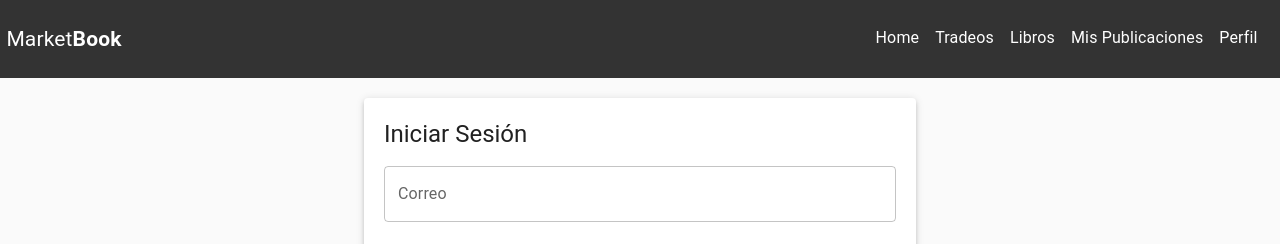
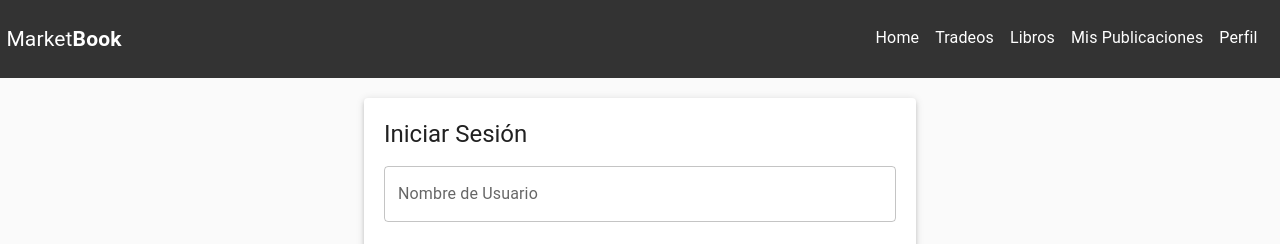
Before and after one commit to Stry12/Proyecto-ICI324, a React (Vite) app in the folder Front End/: page /Logearse in a window 1280 px wide. Shown: the top 244 px of the page. Built offline with nearby package versions, Linux system fonts and the light colour scheme.

Commit message:
edite frontend
creación del login para ingresarlo en el nuevo frontend

agregar el registro y login, tendremos problemas con la conexión debido a la diferencia de puertos, si lo ocupa editalo y tengs cuidado con el cambio de las rutas

```diff
--- a/Front End/src/components/Logearse.jsx
+++ b/Front End/src/components/Logearse.jsx
@@ -1,22 +1,52 @@
+// Importa useState para manejar el estado del mensaje de error
 import React, { useState } from 'react';
 import { Button, Container, Paper, TextField, Typography } from '@mui/material';
-import { Link } from 'react-router-dom'; // Asegúrate de importar Link desde react-router-dom
+import { Link } from 'react-router-dom';
 
 function LoginForm() {
   const [formData, setFormData] = useState({
-    email: '',
+    NombreDeUsuario: '',
     password: '',
   });
+
+  // Nuevo estado para manejar mensajes de error
+  const [error, setError] = useState('');
 
   const handleChange = (event) => {
     const { name, value } = event.target;
     setFormData({ ...formData, [name]: value });
   };
 
-  const handleSubmit = (event) => {
+  const handleSubmit = async (event) => {
     event.preventDefault();
-    // Aquí puedes realizar acciones como enviar los datos del formulario al servidor para la autenticación.
-    console.log(formData);
+
+    try {
+      const response = await fetch('http://localhost:3000/user/getuser', {
+        method: 'POST',
+        headers: {
+          'Content-Type': 'application/json',
+        },
+        body: JSON.stringify({
+          name: formData.name,
+          password: formData.password,
+        }),
+      });
+
+      if (response.ok) {
+        // La autenticación fue exitosa
+        console.log('Inicio de sesión exitoso');
+        setError(''); // Restablecer el estado de error
+        // Puedes redirigir al usuario a otra página o realizar otras acciones necesarias
+      }
+       else {
+        // La autenticación falló, manejar el mensaje de error
+        const data = await response.json();
+        setError(data.error || 'Error de inicio de sesión');
+      }
+    } catch (error) {
+      console.error('Error al enviar la solicitud:', error.message);
+      setError('Error de red');
+    }
   };
 
   return (
@@ -27,9 +57,9 @@ function LoginForm() {
         </Typography>
         <form onSubmit={handleSubmit}>
           <TextField
-            label="Correo"
-            name="email"
-            value={formData.email}
+            label="Nombre de Usuario"
+            name="NombreDeUsuario"
+            value={formData.NombreDeUsuario}
             onChange={handleChange}
             fullWidth
             margin="normal"
@@ -47,6 +77,11 @@ function LoginForm() {
             Iniciar Sesión
           </Button>
         </form>
+        {error && (
+          <Typography variant="body2" style={{ marginTop: '10px', color: 'red' }}>
+            {error}
+          </Typography>
+        )}
         <Typography variant="body2" style={{ marginTop: '10px' }}>
           <Link to="/reset-password">¿Olvidaste tu contraseña?</Link>
         </Typography>
--- a/Front End/src/components/Registrarse.jsx
+++ b/Front End/src/components/Registrarse.jsx
@@ -15,9 +15,8 @@ function RegistrationForm() {
 
   const handleSubmit = (event) => {
     event.preventDefault();
-      console.log("owo")
     // Enviar datos al backend
-    fetch('http://localhost:3000/register/setuser', {
+    fetch('http://localhost:3000/user/setuser', {
       method: 'POST',
       headers: {
         'Content-Type': 'application/json',
```
